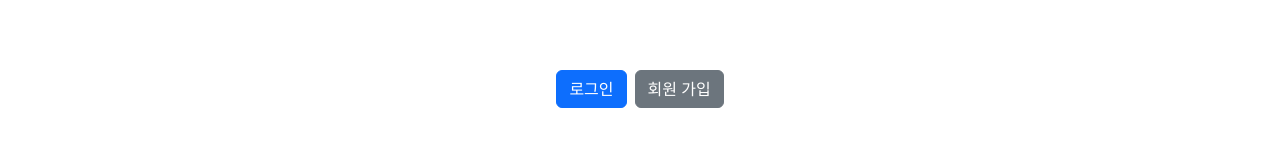
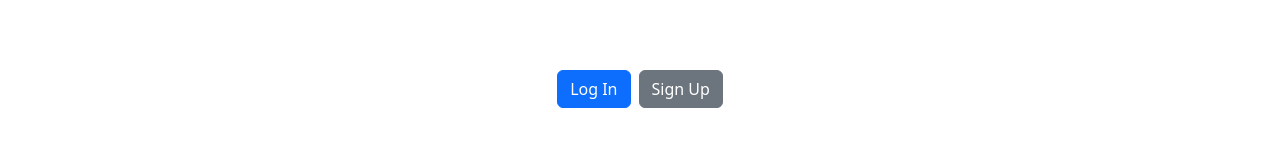
Before and after one commit to ABizCho/inssa-food-webApp, a React (Create React App) app in the folder client/: page / in a window 1280 px wide. Both pictures are taken after a click on the button "Login". Shown: the part 469-629 px from the top of the page. Built offline with nearby package versions, Linux system fonts and the light colour scheme.

Commit message:
로그인 관련 텍스트 영문 변경

```diff
--- a/client/src/pages/user/Login.js
+++ b/client/src/pages/user/Login.js
@@ -81,7 +81,7 @@ const Login = () => {
                 });
               }}
             >
-              로그인
+              Log In
             </button>
             <button
               className="btn btn-secondary my-2 m-1"
@@ -92,13 +92,13 @@ const Login = () => {
                 });
               }}
             >
-              회원 가입
+              Sign Up
             </button>
           </p>
         ) : (
           <div>
-            <h3>Welcome to MOVIE</h3>
-            <h3>You are logged in</h3>
+            <h3>Welcome to InssaFood</h3>
+            <h3>You are signed in</h3>
           </div>
         )}
         <div className="socialSignIn-btnBox ">
--- a/client/src/pages/user/components/SignInForm.js
+++ b/client/src/pages/user/components/SignInForm.js
@@ -82,7 +82,7 @@ const SignInForm = ({ signInData, onChangeSignInData, setSignInData }) => {
             onClick={onClickLoginButton}
             className="btn btn-primary"
           >
-            로그인
+            Log In
           </button>
         </form>
       </div>
--- a/client/src/pages/user/components/SignUpForm.js
+++ b/client/src/pages/user/components/SignUpForm.js
@@ -126,7 +126,7 @@ const SignUpForm = ({ signUpData, onChangeSignUpData, setSignUpdata }) => {
             onClick={onClickSignUpButton}
             className="btn btn-primary"
           >
-            회원가입
+            Sign Up
           </button>
         </form>
       </div>
```
